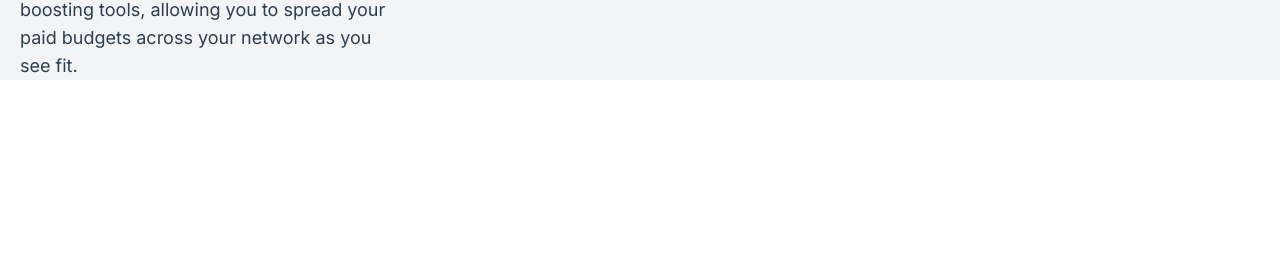
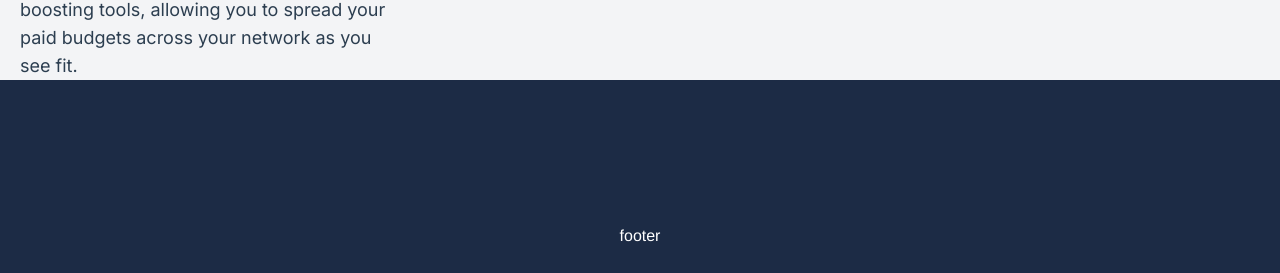
Before and after one commit to harry-fakir/blerb-social, a Vue app: page /#/features in a window 1280 px wide. Shown: the part 1981-2254 px from the top of the page. Before the commit the page ends 2061 px from the top, so only its background shows below. Built offline with nearby package versions, Linux system fonts and the light colour scheme.

Commit message:
footer + navbar fix

```diff
--- a/src/App.vue
+++ b/src/App.vue
@@ -1,16 +1,19 @@
 <template>
   <div id="app">
     <Header> </Header>
+
     <router-view />
+    <Footer></Footer>
   </div>
 </template>
 
 
 <script>
 import Header from "./components/Header";
+import Footer from "./components/Footer";
 export default {
   name: "App",
-  components: { Header },
+  components: { Header, Footer },
 };
 </script>
 
--- a/src/components/Footer.vue
+++ b/src/components/Footer.vue
@@ -0,0 +1,5 @@
+<template>
+  <footer class="bg-blerb-dark-blue h-2/5 w-full text-white">
+    <div class="pb-6 md:pb-7 pt-24 md:pt-36 mb-0">footer</div>
+  </footer>
+</template>
--- a/src/components/Header.vue
+++ b/src/components/Header.vue
@@ -1,8 +1,3 @@
-// Look at App.vue for Luna Bear Gallery - the router links and google a tailwind header that collapses to burger menu when on mobile; replace links with router links//
-
-//use the tail wind header with buttons on left side - but increase space x, so it appears on right side  class="space-x-8" instead of sm:space-x-8 for div that contains links//
-
-
 <template>
   <nav class="bg-white shadow">
     <div class="mx-auto container px-6 py-2 xl:py-0">
--- a/src/views/About.vue
+++ b/src/views/About.vue
@@ -1,5 +1,5 @@
 <template>
-  <div class="about bg-blerb-gray w-screen h-screen">
+  <div class="about bg-blerb-gray min-h-screen">
     <section class="bg-blerb-gray py-32">
       <div class="absolute right-0 top-24">
         <img src="/images/about/arrow.png" alt="arrow" class="mb-8 mr-3" />
--- a/src/views/Features.vue
+++ b/src/views/Features.vue
@@ -1,5 +1,5 @@
 <template>
-  <div class="about bg-blerb-gray w-screen h-screen">
+  <div class="about bg-blerb-gray min-h-screen">
     <section class="bg-blerb-blue h-96 relative">
       <div class="hidden lg:block z-0">
         <img
--- a/tailwind.config.js
+++ b/tailwind.config.js
@@ -8,7 +8,8 @@ module.exports = {
       colors: {
         'blerb-gray': '#f3f4f6',
         'blerb-blue': '#71B8FA',
-        'blerb-purple': '#5E5CC2'
+        'blerb-purple': '#5E5CC2',
+        'blerb-dark-blue': '#1C2B45'
 
       },
 
```
